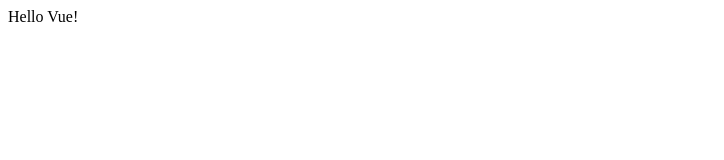
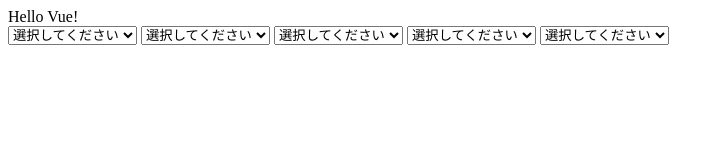
Before and after one commit to torukashima/tcp, a plain HTML site: page index.html in a window 1280 px wide. Shown: the whole page, without its empty margins (0-724 px from the left). Drawn offline with Linux system fonts and the light colour scheme.

Commit message:
Update index.html

```diff
--- a/index.html
+++ b/index.html
@@ -1,8 +1,39 @@
+<html>
+  <div id="app">
+    {{ message }}
+  </div>
+
+  <select name="start_year" required>
+    <option value="">選択してください</option>
+    <option value="2018">2018</option>
+    <option value="2019">2019</option>
+  </select>
+  <select name="start_month" required>
+    <option value="">選択してください</option>
+    <option value="1">1</option>
+    <option value="2">2</option>
+  </select>
+  <select name="start_day" required>
+    <option value="">選択してください</option>
+    <option value="1">1</option>
+    <option value="2">2</option>
+  </select>
+  <select name="start_hour" required>
+    <option value="">選択してください</option>
+    <option value="0">0</option>
+    <option value="1">1</option>
+    <option value="2">3</option>
+  </select>
+  <select name="start_minute" required>
+    <option value="">選択してください</option>
+    <option value="0">00</option>
+    <option value="15">15</option>
+    <option value="30">30</option>
+    <option value="45">45</option>
+  </select>
+</html>
+
 <script src="vue.js"></script>
-<div id="app">
-  {{ message }}
-</div>
-
 <script>
 var app = new Vue({
   el: '#app',
```
